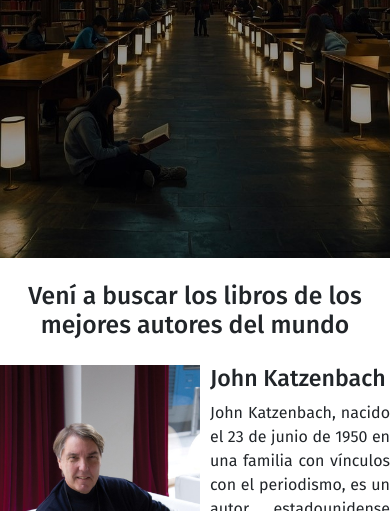
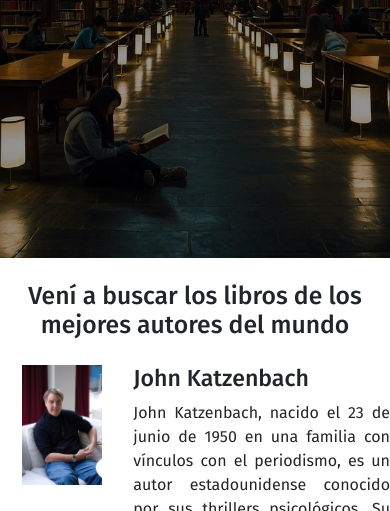
Before and after one commit to LuchoModena/EntregaFinal, a website: page pages/autores.html in a window 390 px wide. Shown: the part 333-844 px from the top of the page. Drawn offline with nearby package versions, Linux system fonts and the light colour scheme.

Commit message:
Responsive Finalizado

```diff
--- a/scss/base/_mq.scss
+++ b/scss/base/_mq.scss
@@ -35,4 +35,7 @@
     .item4, .item5, .item6 {
         padding: 0;
          }
+         .item1 img, .item2 img, .item3 img {
+            width: 80px;
+            }
          }
```
Also changed, not shown: css/styles.css, scss/pgs/_autores.scss (line endings or trailing spaces), 1 other file.
